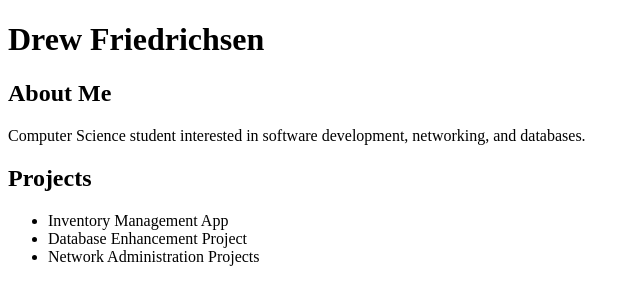
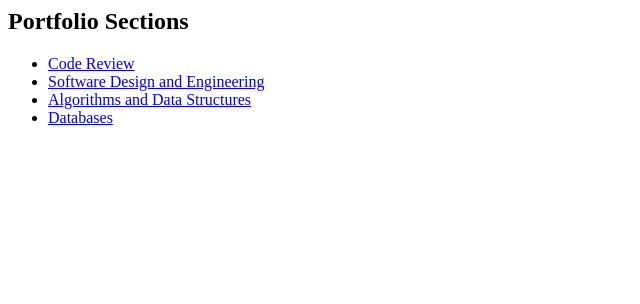
Before and after one commit to DrewFriedrichsen0822/DrewFriedrichsen0822.github.io, a plain HTML site: page index.html in a window 1280 px wide. Shown: the whole page, without its empty margins (0-640 px from the left). Drawn offline with Linux system fonts and the light colour scheme.

Commit message:
Update index.html

```diff
--- a/index.html
+++ b/index.html
@@ -1,19 +1,8 @@
-<!DOCTYPE html>
-<html>
-<head>
-    <title>Drew Friedrichsen ePortfolio</title>
-</head>
-<body>
-    <h1>Drew Friedrichsen</h1>
+<h2>Portfolio Sections</h2>
 
-    <h2>About Me</h2>
-    <p>Computer Science student interested in software development, networking, and databases.</p>
-
-    <h2>Projects</h2>
-    <ul>
-        <li>Inventory Management App</li>
-        <li>Database Enhancement Project</li>
-        <li>Network Administration Projects</li>
-    </ul>
-</body>
-</html>
+<ul>
+    <li><a href="./Code-Review/">Code Review</a></li>
+    <li><a href="./Software-Design-and-Engineering/">Software Design and Engineering</a></li>
+    <li><a href="./Algorithms-and-Data-Structures/">Algorithms and Data Structures</a></li>
+    <li><a href="./Databases/">Databases</a></li>
+</ul>
```
